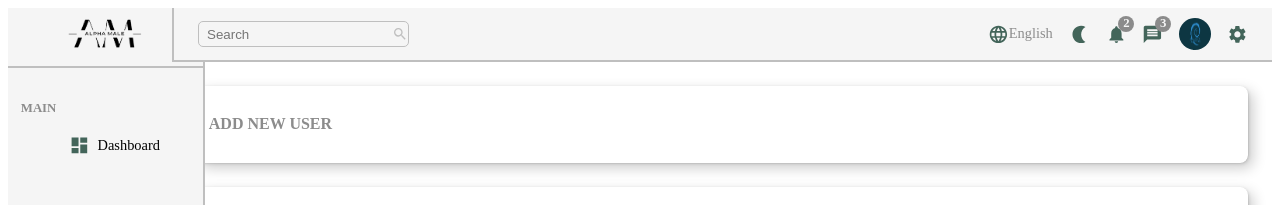
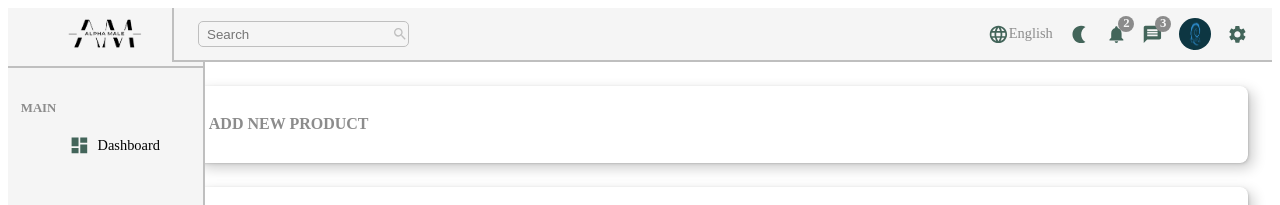
Before and after one commit to zeetaengrg/e-commerce-clothing-shop, a React (Create React App) app in the folder admin/: page /products/new in a window 1280 px wide. Shown: the top 205 px of the page. Built offline with nearby package versions, Linux system fonts and the light colour scheme; the HTML template or start-up script is replaced by a standard one.

Commit message:
feat(state): uploading image state added

```diff
--- a/admin/src/pages/New/New.jsx
+++ b/admin/src/pages/New/New.jsx
@@ -1,8 +1,11 @@
+import { useState } from "react";
 import { MdCloudUpload } from "react-icons/md";
 import { Navbar, Sidebar } from "components/templates";
 import "./New.scss";
 
-const New = () => {
+const New = ({ inputs, title }) => {
+  const [file, setFile] = useState("");
+
   const handleClick = (e) => {
     e.preventDefault();
   };
@@ -14,14 +17,18 @@ const New = () => {
         <Navbar />
         <section className="top">
           <article className="top-content">
-            <h4>Add New User</h4>
+            <h4>{title}</h4>
           </article>
         </section>
         <section className="bottom">
           <div className="bottom-content">
             <figure className="left">
               <img
-                src="https://icon-library.com/images/no-image-icon/no-image-icon-0.jpg"
+                src={
+                  file
+                    ? URL.createObjectURL(file)
+                    : "https://icon-library.com/images/no-image-icon/no-image-icon-0.jpg"
+                }
                 alt="Camera"
               />
               <figcaption>
```
